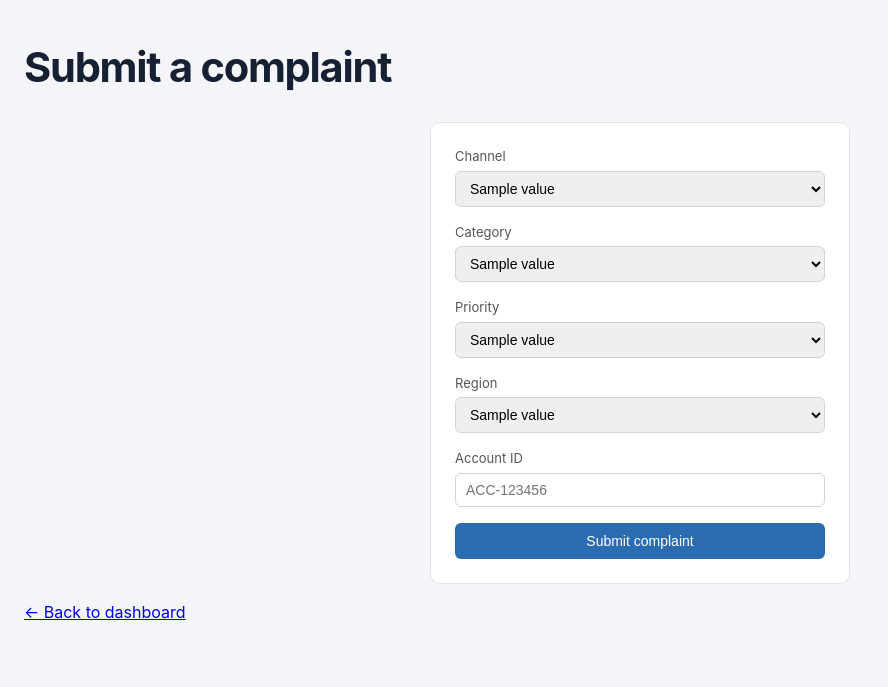
After one commit to maxhubdata/Hack-the-Hill-3, a Flask app: page /submit in a window 1280 px wide. The commit adds this page. Shown: the top 687 px of the page, without its empty margins (0-888 px from the left). Run offline with Flask 3, Linux system fonts and the light colour scheme; a database or web service that is not in the repository returns one stand-in record (values such as "Sample title"); some libraries are stand-ins or nearby versions.

Commit message:
submit form

```diff
--- a/complaints_dashboard/app.py
+++ b/complaints_dashboard/app.py
@@ -5,6 +5,9 @@ import os
 import psycopg2
 import psycopg2.extras
 from flask import Flask, jsonify, render_template, request
+import uuid
+from datetime import date
+from flask import redirect, url_for
 
 app = Flask(__name__)
 
@@ -198,6 +201,57 @@ def api_complaints():
 
     return jsonify({"total": total, "page": page, "per_page": per_page, "rows": rows})
 
+DROPDOWN_COLUMNS = ["channel", "category", "priority", "region"]
+
+DEFAULT_SLA_DAYS = {"P1": 5, "P2": 10, "P3": 20}
+
+
+@app.route("/submit", methods=["GET"])
+def submit_form():
+    conn = get_connection()
+    cur = conn.cursor()
+    options = {}
+    for column in DROPDOWN_COLUMNS:
+        cur.execute(f"SELECT DISTINCT {column} AS value FROM complaints ORDER BY 1")
+        options[column] = [row["value"] for row in cur.fetchall()]
+    cur.close()
+    conn.close()
+    return render_template("submit.html", options=options)
+
+
+@app.route("/submit", methods=["POST"])
+def submit_complaint():
+    form = request.form
+    complaint_id = f"NW-{uuid.uuid4().hex[:8].upper()}"
+    priority = form["priority"]
+    sla_days = DEFAULT_SLA_DAYS.get(priority, 10)
+
+    conn = get_connection()
+    cur = conn.cursor()
+    cur.execute(
+        """
+        INSERT INTO complaints (
+            complaint_id, date_opened, date_closed, status, channel, category,
+            priority, region, source_system, transferred_between_systems,
+            sla_days, days_to_close, sla_breach, reopened, resolution_action,
+            resolvable_by_information_only, bill_correction_value, account_id
+        ) VALUES (
+            %s, %s, NULL, 'Open', %s, %s,
+            %s, %s, 'Web form', FALSE,
+            %s, NULL, FALSE, FALSE, NULL,
+            NULL, NULL, %s
+        )
+        """,
+        (
+            complaint_id, date.today(), form["channel"], form["category"],
+            priority, form["region"], sla_days, form["account_id"],
+        ),
+    )
+    conn.commit()
+    cur.close()
+    conn.close()
+    return redirect(url_for("submit_form", success=complaint_id))
+
 
 if __name__ == "__main__":
     app.run(debug=True, port=5000)
--- a/complaints_dashboard/static/css/style.css
+++ b/complaints_dashboard/static/css/style.css
@@ -626,3 +626,54 @@ tbody tr:last-child td {
     padding: 14px;
   }
 }
+
+.submit-form {
+  max-width: 420px;
+  margin: 0 auto;
+  background: #fff;
+  border: 1px solid #e2e4e8;
+  border-radius: 10px;
+  padding: 24px;
+}
+
+.form-row {
+  display: flex;
+  flex-direction: column;
+  gap: 4px;
+  margin-bottom: 16px;
+}
+
+.form-row label {
+  font-size: 13px;
+  color: #555;
+}
+
+.form-row select,
+.form-row input {
+  padding: 8px 10px;
+  border: 1px solid #d0d3d8;
+  border-radius: 6px;
+  font-size: 14px;
+}
+
+.submit-form button {
+  width: 100%;
+  padding: 10px;
+  border-radius: 6px;
+  border: none;
+  background: #2b6cb0;
+  color: #fff;
+  font-size: 14px;
+  cursor: pointer;
+}
+
+.success-banner {
+  max-width: 420px;
+  margin: 0 auto 16px;
+  padding: 12px 16px;
+  background: #f0fff4;
+  border: 1px solid #38a169;
+  color: #22543d;
+  border-radius: 8px;
+  text-align: center;
+}
--- /dev/null
+++ b/complaints_dashboard/templates/submit.html
@@ -0,0 +1,69 @@
+<!DOCTYPE html>
+<html lang="en">
+<head>
+<meta charset="UTF-8">
+<title>Submit a complaint</title>
+<link rel="stylesheet" href="{{ url_for('static', filename='css/style.css') }}">
+</head>
+<body>
+
+<header>
+  <h1>Submit a complaint</h1>
+</header>
+
+{% if request.args.get('success') %}
+  <div class="success-banner">
+    Complaint <strong>{{ request.args.get('success') }}</strong> submitted successfully.
+  </div>
+{% endif %}
+
+<form class="submit-form" method="POST" action="{{ url_for('submit_complaint') }}">
+
+  <div class="form-row">
+    <label for="channel">Channel</label>
+    <select name="channel" id="channel" required>
+      {% for value in options.channel %}
+        <option value="{{ value }}">{{ value }}</option>
+      {% endfor %}
+    </select>
+  </div>
+
+  <div class="form-row">
+    <label for="category">Category</label>
+    <select name="category" id="category" required>
+      {% for value in options.category %}
+        <option value="{{ value }}">{{ value }}</option>
+      {% endfor %}
+    </select>
+  </div>
+
+  <div class="form-row">
+    <label for="priority">Priority</label>
+    <select name="priority" id="priority" required>
+      {% for value in options.priority %}
+        <option value="{{ value }}">{{ value }}</option>
+      {% endfor %}
+    </select>
+  </div>
+
+  <div class="form-row">
+    <label for="region">Region</label>
+    <select name="region" id="region" required>
+      {% for value in options.region %}
+        <option value="{{ value }}">{{ value }}</option>
+      {% endfor %}
+    </select>
+  </div>
+
+  <div class="form-row">
+    <label for="account_id">Account ID</label>
+    <input type="text" name="account_id" id="account_id" placeholder="ACC-123456" required>
+  </div>
+
+  <button type="submit">Submit complaint</button>
+</form>
+
+<p><a href="{{ url_for('index') }}">&larr; Back to dashboard</a></p>
+
+</body>
+</html>
```
